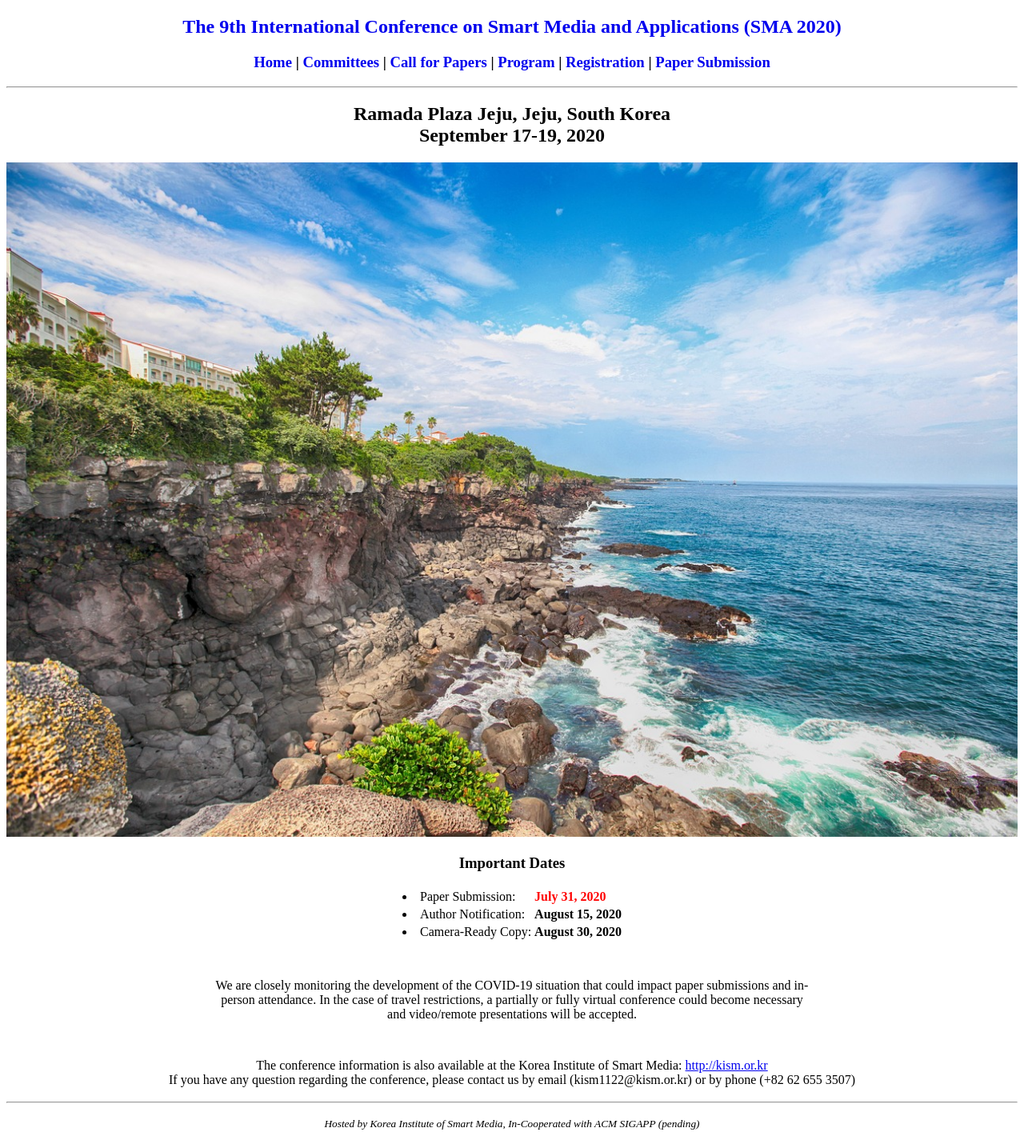
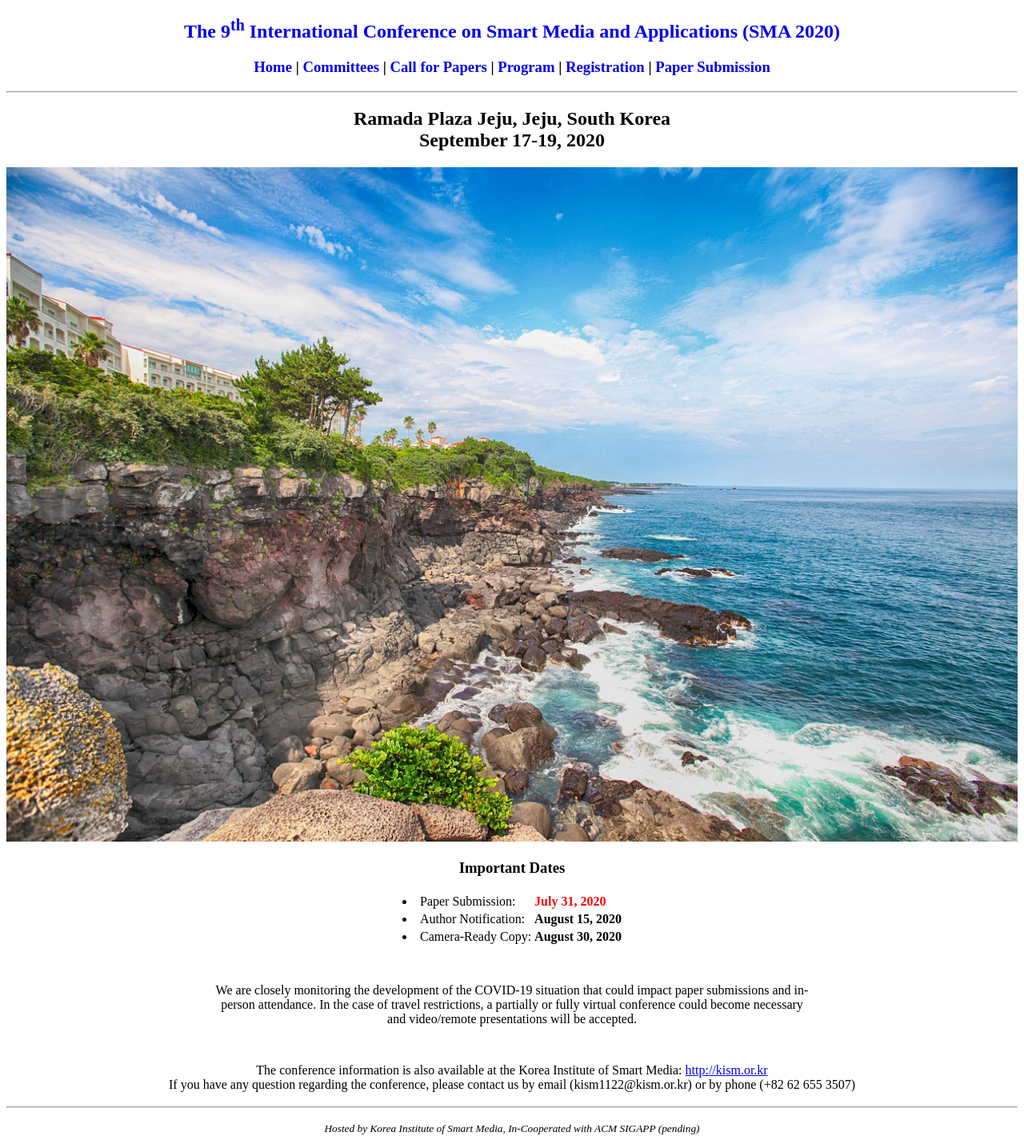
Before and after one commit to icea-conf/sma-2020.github.io, a Jekyll site: the page built from index.html, in a window 1280 px wide. Shown: the whole page at 80% size. Built offline with Jekyll 4.4.1, drawn with Linux system fonts in a browser that asks for light colours; the list of posts is cut into pages by our own code.

Commit message:
Update header.html

```diff
--- a/_includes/header.html
+++ b/_includes/header.html
@@ -1,7 +1,7 @@
 <div>
     <center>
         <header>
-            <h2><a style="text-decoration:none" href='http://sma-2020.github.io/'>The 9th International Conference on Smart Media and Applications (SMA 2020)</a></h2>
+            <h2><a style="text-decoration:none" href='http://sma-2020.github.io/'>The 9<sup>th</sup> International Conference on Smart Media and Applications (SMA 2020)</a></h2>
         </header>
 
         <h3><a style="text-decoration:none" href='http://sma-2020.github.io/'> Home</a> | <a style="text-decoration:none" href='http://sma-2020.github.io/committee/'>Committees</a> | <a style="text-decoration:none" href='http://sma-2020.github.io/papers/'>Call for Papers</a> | <a style="text-decoration:none" href='http://sma-2020.github.io/program/'>Program</a> | <a style="text-decoration:none" href='http://sma-2020.github.io/registration/'>Registration</a> | <a style="text-decoration:none" href='http://sma-2020.github.io/submission/'>Paper Submission</a></h3>
```
